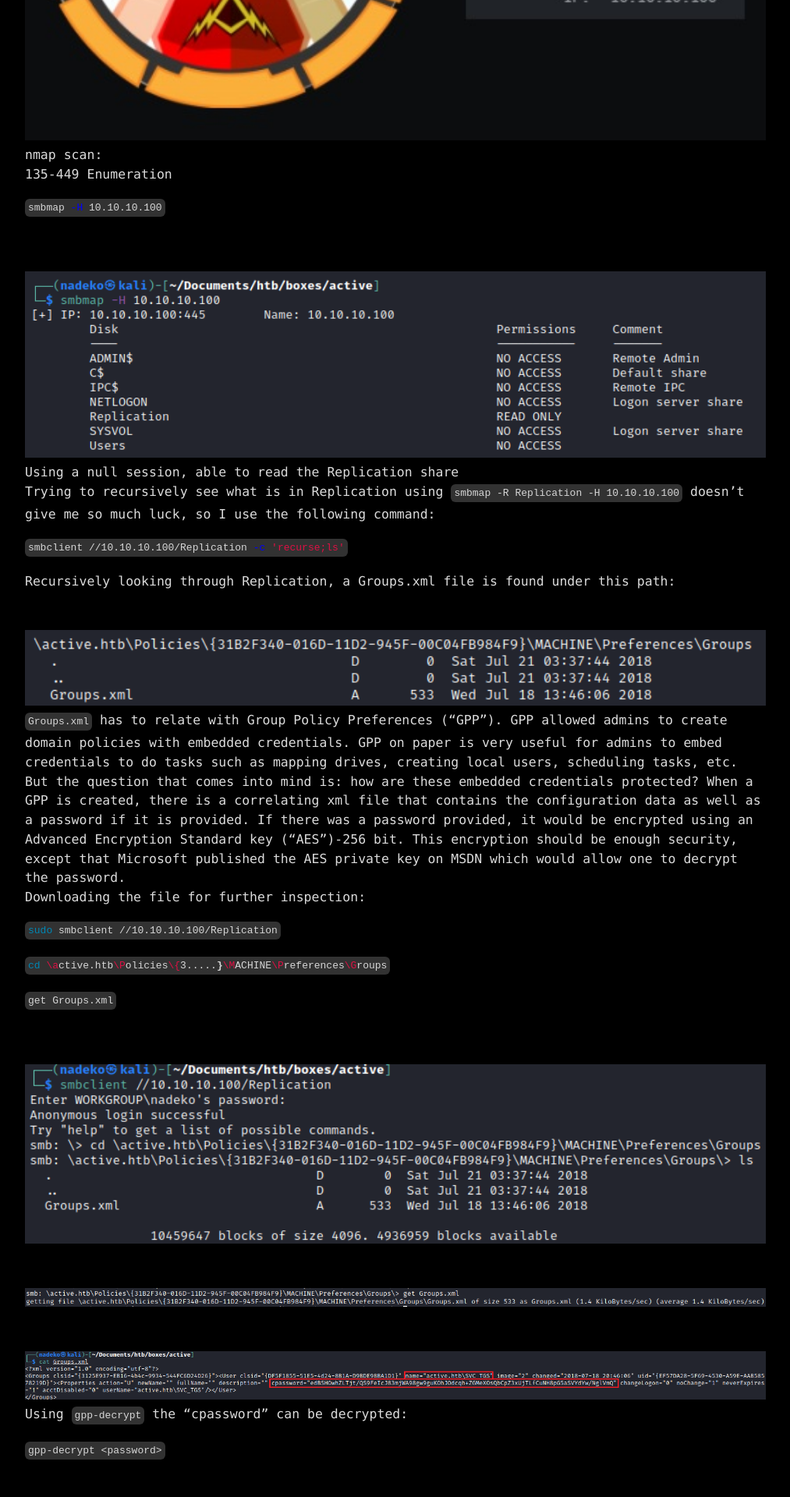
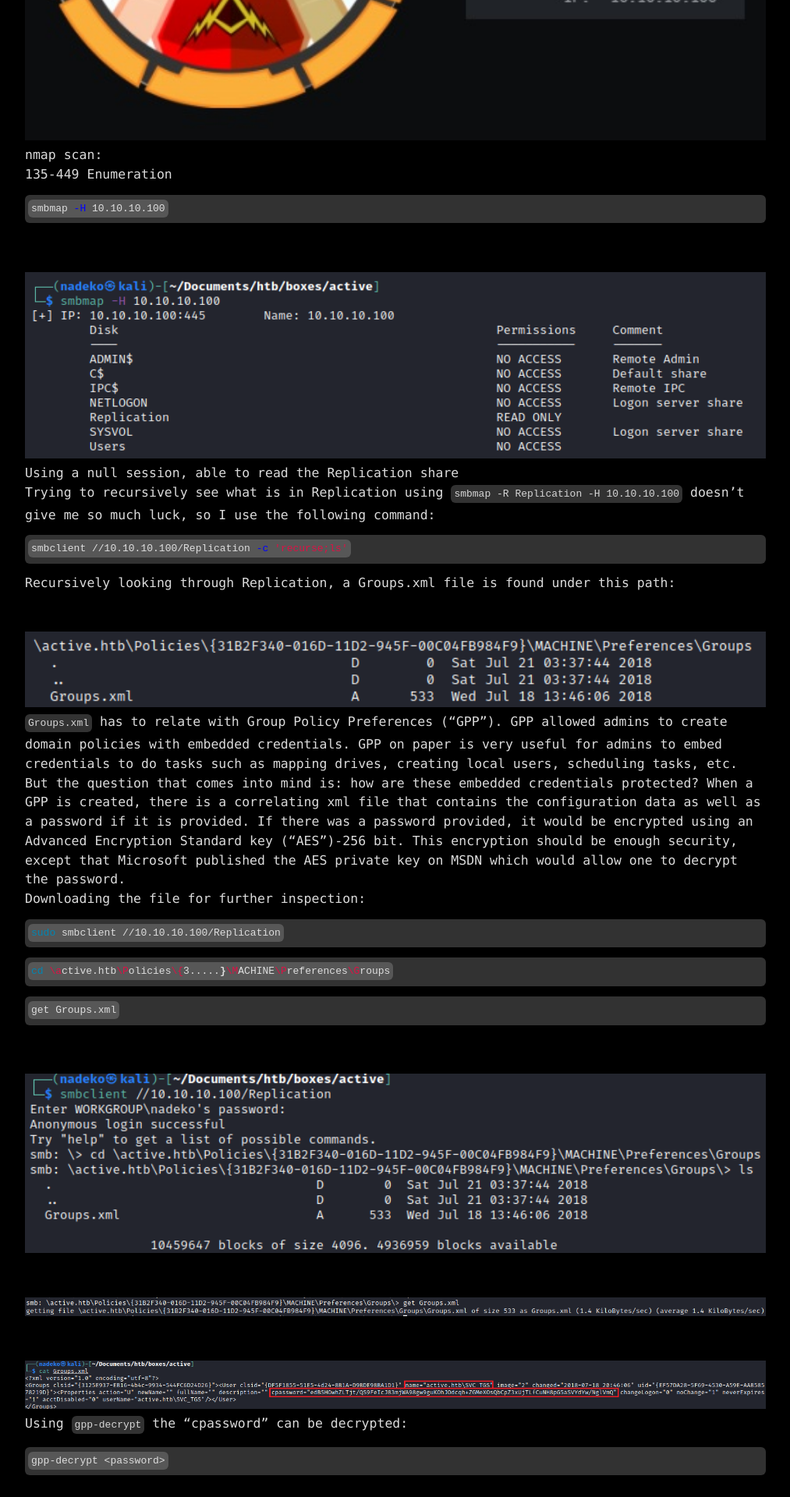
Before and after one commit to notbricey/brisee.github.io, a Jekyll site: the page built from _posts/2021-01-04-htb-active.md, in a window 1280 px wide. Shown: the part 536-2456 px from the top of the page at 78% size, without its empty margins (133-1146 px from the left). Built offline with Jekyll 4.4.1, drawn with Linux system fonts in a browser that asks for light colours.

Commit message:
Update base.scss

```diff
--- a/_sass/base.scss
+++ b/_sass/base.scss
@@ -102,6 +102,7 @@ textarea { vertical-align: top; }
 /**
  * Code and syntax highlighting
  */
+pre { background-color: rgba(192,192,192,0.26);  border: none; border-radius: 6px; padding: 4px;  overflow:auto;  font-size: 13px; color: rgba(255,255,255,0.8);  line-height: 2.2 !important; }
 code { background-color: rgba(192,192,192,0.26);  border: none; border-radius: 6px; padding: 4px;  overflow:auto;  font-size: 13px; color: rgba(255,255,255,0.8);  line-height: 2.2 !important; }
 .highlight .c { color: #999988; font-style: italic } /* Comment */
 .highlight .err { color: #a61717; background-color: #e3d2d2 } /* Error */
```
